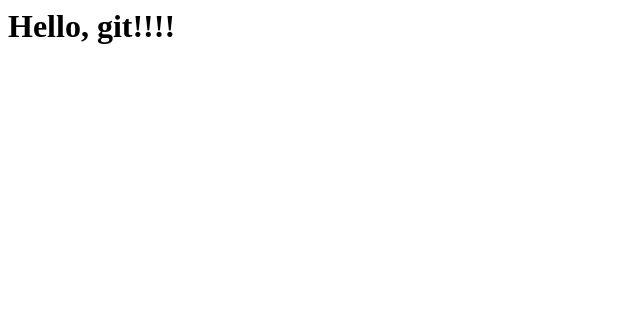
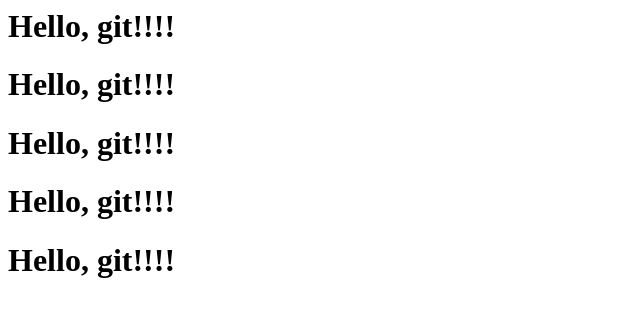
Before and after one commit to elena-protsiuk/my-repo, a plain HTML site: page index.html in a window 1280 px wide. Shown: the whole page, without its empty margins (0-640 px from the left). Drawn offline with Linux system fonts and the light colour scheme.

Commit message:
Изменил index.html

```diff
--- a/index.html
+++ b/index.html
@@ -1 +1,5 @@
 <h1>Hello, git!!!!</h1>
+<h1>Hello, git!!!!</h1>
+<h1>Hello, git!!!!</h1>
+<h1>Hello, git!!!!</h1>
+<h1>Hello, git!!!!</h1>
```
